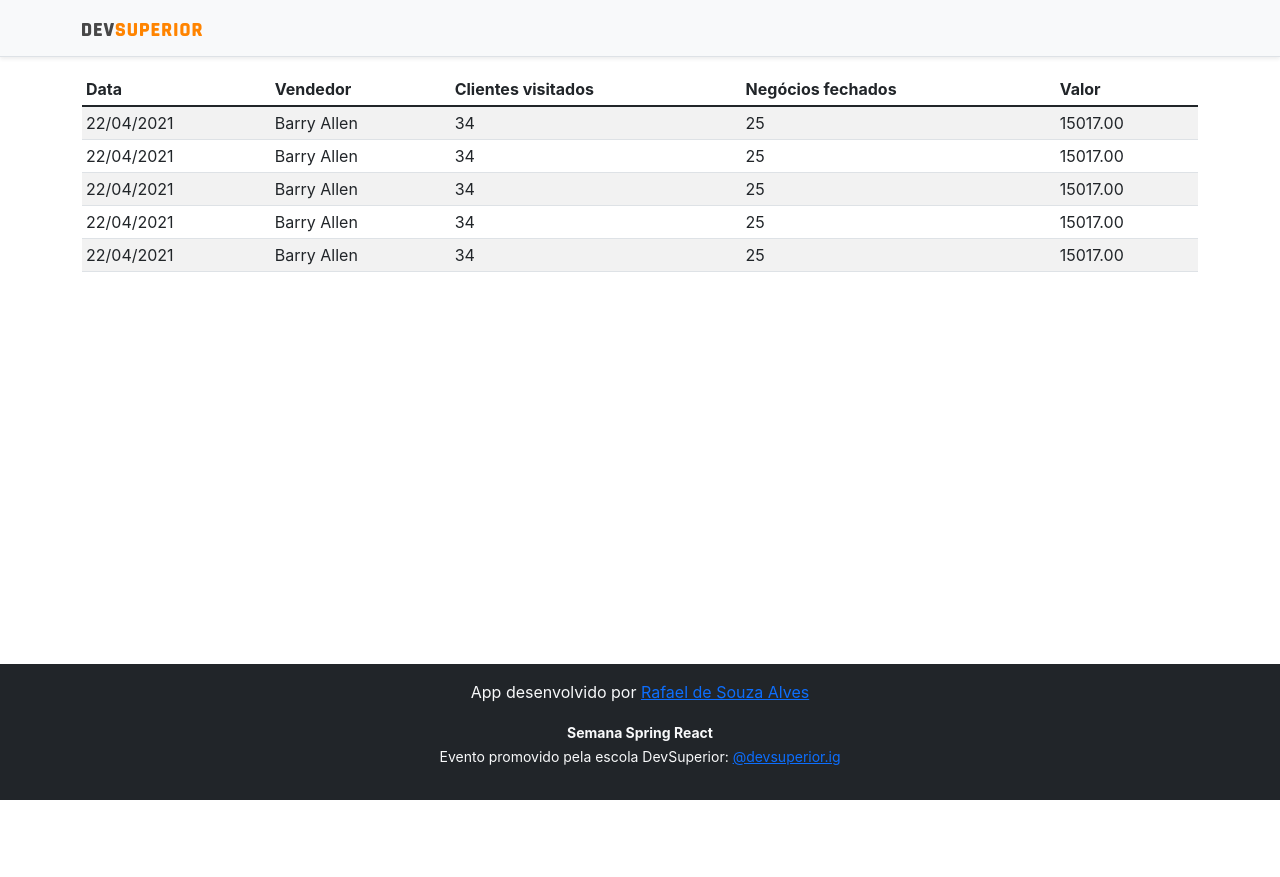
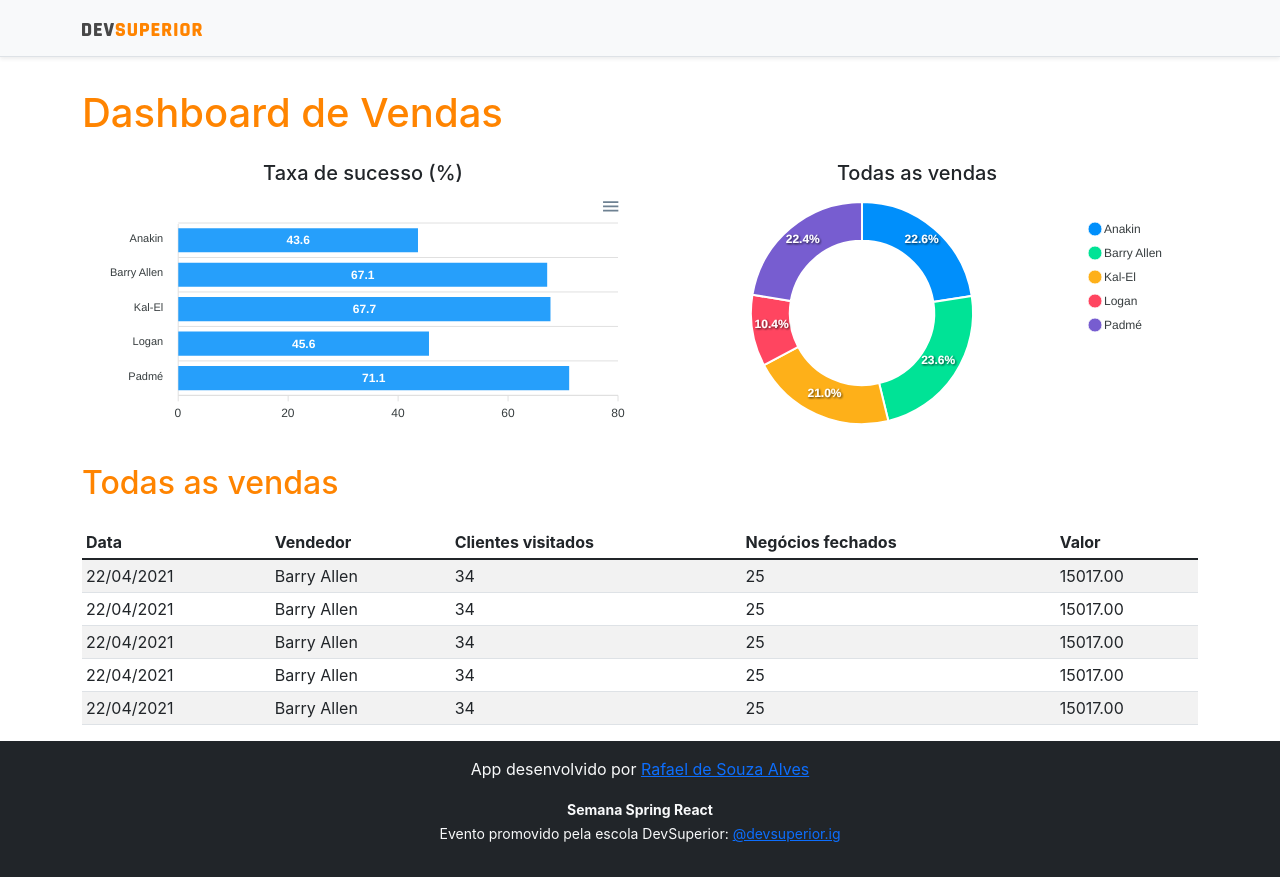
Before and after one commit to RafaelSouzaJava/SDS_5, a React (Create React App) app in the folder frontend/: page / in a window 1280 px wide. Before the commit the page ends 800 px from the top, so only its background shows below. Built offline with nearby package versions, Linux system fonts and the light colour scheme.

Commit message:
Static charts

```diff
--- a/frontend/src/App.tsx
+++ b/frontend/src/App.tsx
@@ -1,4 +1,6 @@
+import { BarChart } from "components/bar-chart";
 import { DataTable } from "components/data-table";
+import { DunutChart } from "components/dunut-chart";
 import { Footer } from "components/footer";
 import { NavBar } from "components/nav-bar";
 
@@ -9,7 +11,22 @@
       <NavBar />
       <div className="container">
 
-       <DataTable />
+        <h1 className="text-primary py-3">Dashboard de Vendas</h1>
+
+        <div className="row px-3">
+          <div className="col-sm-6">
+            <h5 className="text-center text-segundary">Taxa de sucesso (%)</h5>
+            <BarChart />
+          </div>
+          <div className="col-sm-6">
+            <h5 className="text-center text-segundary">Todas as vendas</h5>
+            <DunutChart />
+          </div>
+        </div>
+        <div className="py-3">
+          <h2 className="text-primary">Todas as vendas </h2>
+        </div>
+        <DataTable />
 
       </div>
       <Footer />
--- /dev/null
+++ b/frontend/src/components/bar-chart/index.tsx
@@ -0,0 +1,35 @@
+import Chart from 'react-apexcharts';
+
+export function BarChart() {
+
+    const options = {
+        plotOptions: {
+            bar: {
+                horizontal: true,
+            }
+        },
+    };
+
+    const mockData = {
+        labels: {
+            categories: ['Anakin', 'Barry Allen', 'Kal-El', 'Logan', 'Padmé']
+        },
+        series: [
+            {
+                name: "% Sucesso",
+                data: [43.6, 67.1, 67.7, 45.6, 71.1]
+            }
+        ]
+    };
+
+    return (
+        <Chart
+            options= {{ ...options, xaxis: mockData.labels}}
+            series= {mockData.series}
+            type="bar"
+            height="240"
+        />
+
+    );
+
+}
--- /dev/null
+++ b/frontend/src/components/dunut-chart/index.tsx
@@ -0,0 +1,24 @@
+import Chart from 'react-apexcharts';
+
+export function DunutChart() {
+    const mockData = {
+        series: [477138, 499928, 444867, 220426, 473088],
+        labels: ['Anakin', 'Barry Allen', 'Kal-El', 'Logan', 'Padmé']
+    }
+
+    const options = {
+        legend: {
+            show: true
+        }
+    }
+
+    return (
+        <Chart
+            options={{ ...options, labels: mockData.labels }}
+            series={mockData.series}
+            type="donut"
+            height="240"
+        />
+
+    );
+}
```
